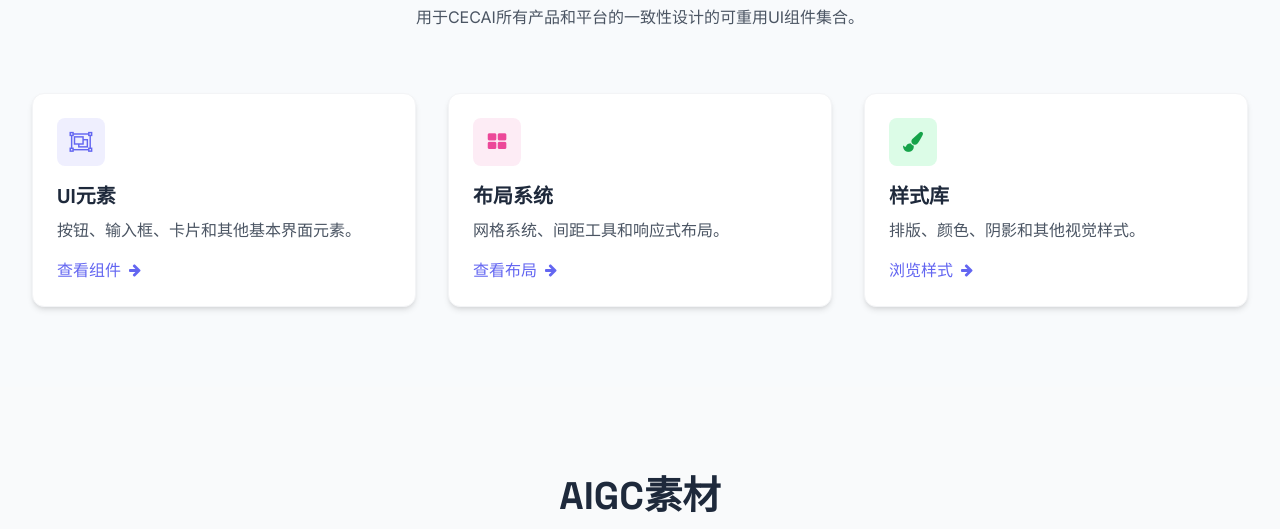
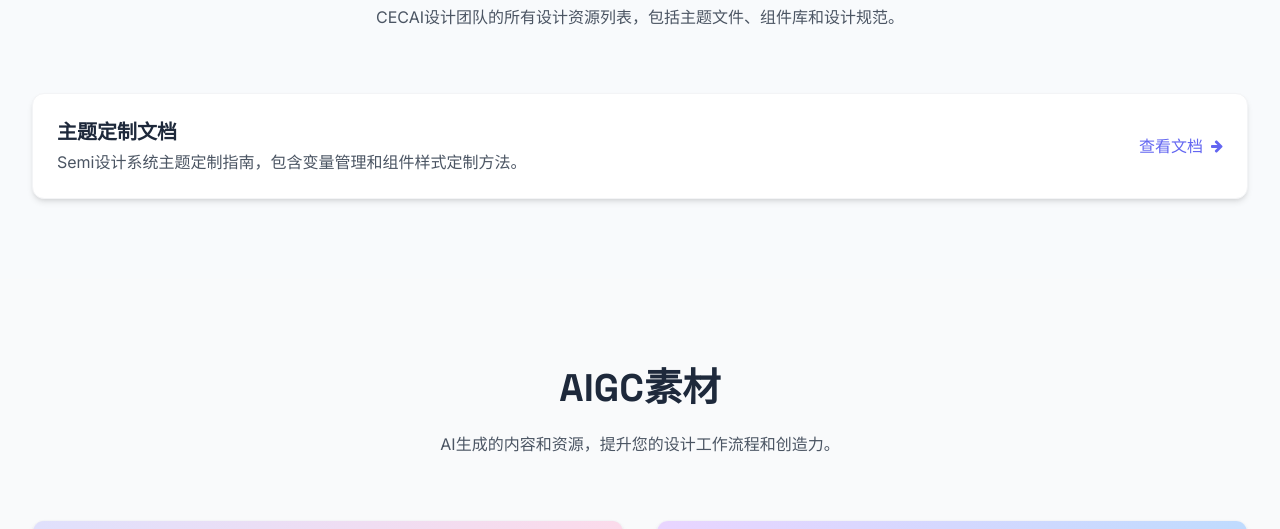
Before and after one commit to jaydeezhang/cecai, a plain HTML site: page index.html in a window 1280 px wide. Shown: the part 571-1100 px from the top of the page. Drawn offline with nearby package versions, Linux system fonts and the light colour scheme.

Commit message:
Create design assets list page with theme.md

```diff
--- a/index.html
+++ b/index.html
@@ -123,45 +123,26 @@
     <section id="design-assets" class="py-20">
         <div class="container mx-auto px-4 sm:px-6 lg:px-8">
             <div class="text-center mb-16">
-                <h2 class="font-display font-bold text-[clamp(1.8rem,3vw,2.5rem)] mb-4">设计组件</h2>
-                <p class="text-gray-600 max-w-2xl mx-auto">用于CECAI所有产品和平台的一致性设计的可重用UI组件集合。</p>
+                <h2 class="font-display font-bold text-[clamp(1.8rem,3vw,2.5rem)] mb-4">设计资产</h2>
+                <p class="text-gray-600 max-w-2xl mx-auto">CECAI设计团队的所有设计资源列表，包括主题文件、组件库和设计规范。</p>
             </div>
 
-            <div class="grid grid-cols-1 md:grid-cols-2 lg:grid-cols-3 gap-8">
-                <!-- Component Card 1 -->
-                <div class="bg-white rounded-xl shadow-md p-6 border border-gray-100 card-hover">
-                    <div class="w-12 h-12 bg-primary/10 rounded-lg flex items-center justify-center mb-4">
-                        <i class="fa fa-object-group text-primary text-xl"></i>
+            <div class="bg-white rounded-xl shadow-md border border-gray-100 overflow-hidden">
+                <div class="divide-y divide-gray-100">
+                    <!-- Design Asset 1: Theme Documentation -->
+                    <div class="p-6 hover:bg-gray-50 transition-colors">
+                        <div class="flex justify-between items-center">
+                            <div>
+                                <h3 class="font-display font-semibold text-xl mb-1">主题定制文档</h3>
+                                <p class="text-gray-600">Semi设计系统主题定制指南，包含变量管理和组件样式定制方法。</p>
+                            </div>
+                            <a href="theme.md" class="text-primary font-medium inline-flex items-center">
+                                查看文档 <i class="fa fa-arrow-right ml-2 text-sm"></i>
+                            </a>
+                        </div>
                     </div>
-                    <h3 class="font-display font-semibold text-xl mb-2">UI元素</h3>
-                    <p class="text-gray-600 mb-4">按钮、输入框、卡片和其他基本界面元素。</p>
-                    <a href="#" class="text-primary font-medium inline-flex items-center">
-                        查看组件 <i class="fa fa-arrow-right ml-2 text-sm"></i>
-                    </a>
-                </div>
 
-                <!-- Component Card 2 -->
-                <div class="bg-white rounded-xl shadow-md p-6 border border-gray-100 card-hover">
-                    <div class="w-12 h-12 bg-secondary/10 rounded-lg flex items-center justify-center mb-4">
-                        <i class="fa fa-th-large text-secondary text-xl"></i>
-                    </div>
-                    <h3 class="font-display font-semibold text-xl mb-2">布局系统</h3>
-                    <p class="text-gray-600 mb-4">网格系统、间距工具和响应式布局。</p>
-                    <a href="#" class="text-primary font-medium inline-flex items-center">
-                        查看布局 <i class="fa fa-arrow-right ml-2 text-sm"></i>
-                    </a>
-                </div>
-
-                <!-- Component Card 3 -->
-                <div class="bg-white rounded-xl shadow-md p-6 border border-gray-100 card-hover">
-                    <div class="w-12 h-12 bg-green-100 rounded-lg flex items-center justify-center mb-4">
-                        <i class="fa fa-paint-brush text-green-600 text-xl"></i>
-                    </div>
-                    <h3 class="font-display font-semibold text-xl mb-2">样式库</h3>
-                    <p class="text-gray-600 mb-4">排版、颜色、阴影和其他视觉样式。</p>
-                    <a href="#" class="text-primary font-medium inline-flex items-center">
-                        浏览样式 <i class="fa fa-arrow-right ml-2 text-sm"></i>
-                    </a>
+                    <!-- Add more design assets here in the future -->
                 </div>
             </div>
         </div>
```
